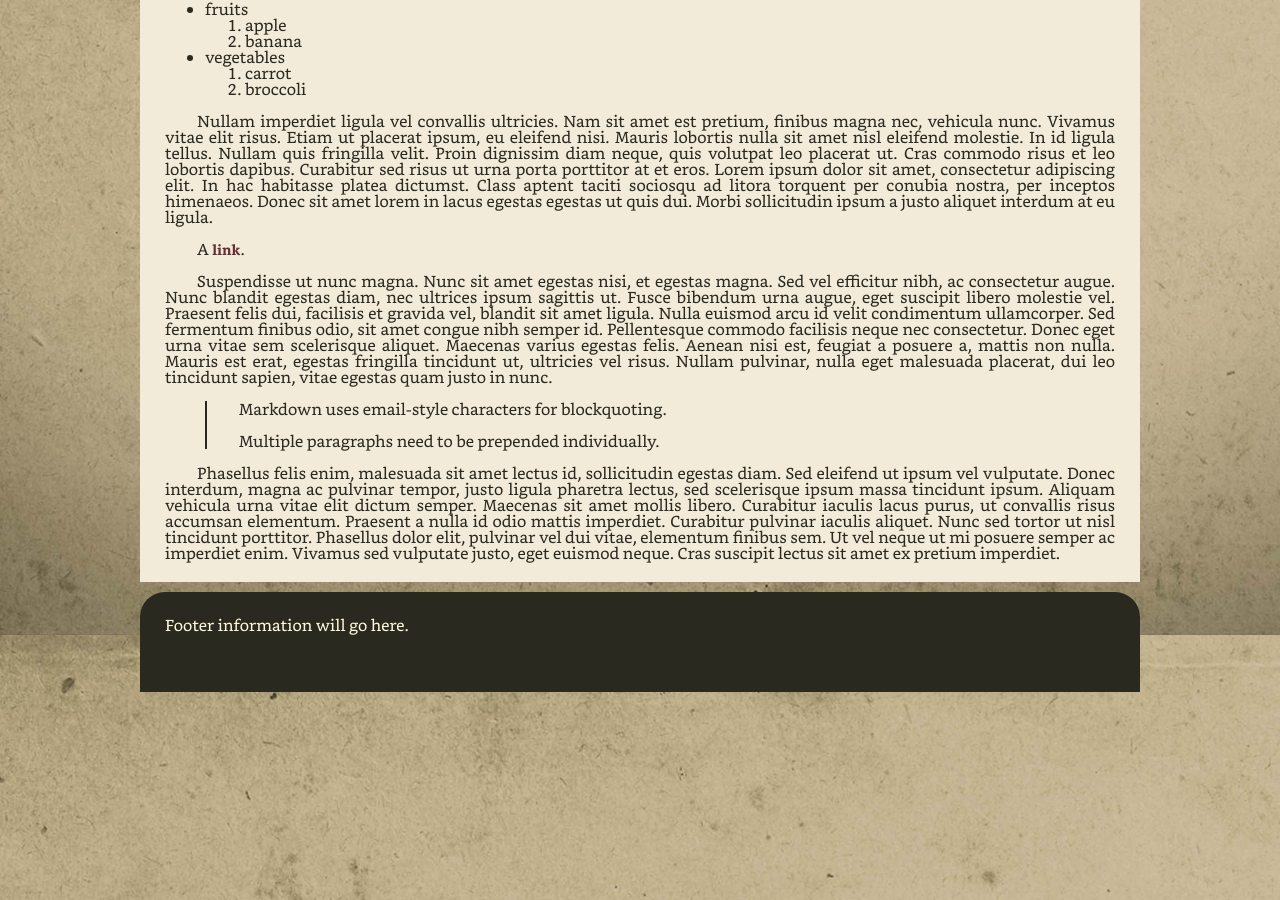
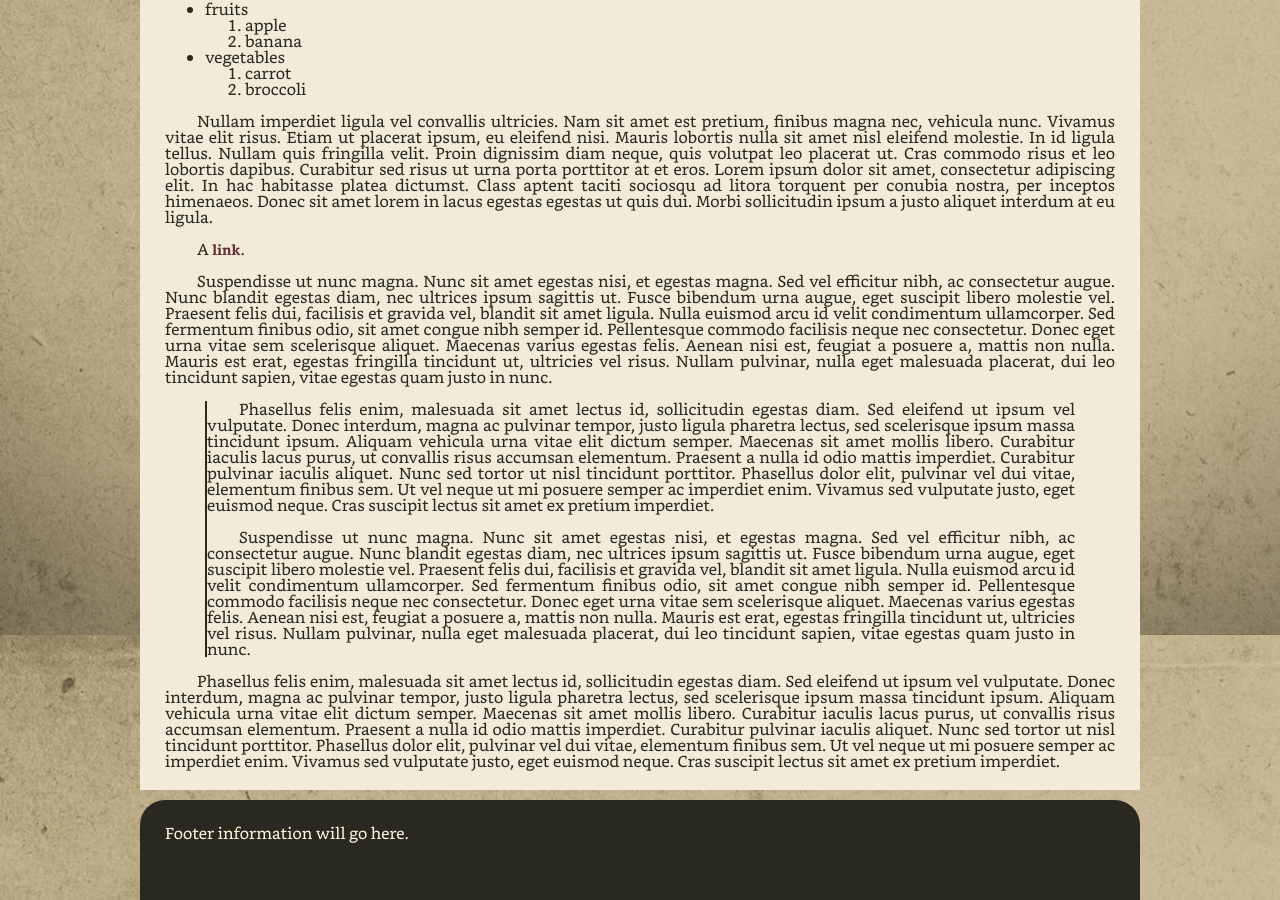
Before and after one commit to EsotericDev/esotericdev.github.io, a Jekyll site: the page built from _news/2022-04-03-news-post-3.md, in a window 1280 px wide and 900 px high, scrolled down 2065 px. Built offline with Jekyll 4.4.1, drawn with Linux system fonts in a browser that asks for light colours.

Commit message:
Update 2022-04-03-news-post-3.md

```diff
--- a/_news/2022-04-03-news-post-3.md
+++ b/_news/2022-04-03-news-post-3.md
@@ -31,9 +31,8 @@ A [link](http://example.com).
 
 Suspendisse ut nunc magna. Nunc sit amet egestas nisi, et egestas magna. Sed vel efficitur nibh, ac consectetur augue. Nunc blandit egestas diam, nec ultrices ipsum sagittis ut. Fusce bibendum urna augue, eget suscipit libero molestie vel. Praesent felis dui, facilisis et gravida vel, blandit sit amet ligula. Nulla euismod arcu id velit condimentum ullamcorper. Sed fermentum finibus odio, sit amet congue nibh semper id. Pellentesque commodo facilisis neque nec consectetur. Donec eget urna vitae sem scelerisque aliquet. Maecenas varius egestas felis. Aenean nisi est, feugiat a posuere a, mattis non nulla. Mauris est erat, egestas fringilla tincidunt ut, ultricies vel risus. Nullam pulvinar, nulla eget malesuada placerat, dui leo tincidunt sapien, vitae egestas quam justo in nunc.
 
-> Markdown uses email-style
-characters for blockquoting.
+> Phasellus felis enim, malesuada sit amet lectus id, sollicitudin egestas diam. Sed eleifend ut ipsum vel vulputate. Donec interdum, magna ac pulvinar tempor, justo ligula pharetra lectus, sed scelerisque ipsum massa tincidunt ipsum. Aliquam vehicula urna vitae elit dictum semper. Maecenas sit amet mollis libero. Curabitur iaculis lacus purus, ut convallis risus accumsan elementum. Praesent a nulla id odio mattis imperdiet. Curabitur pulvinar iaculis aliquet. Nunc sed tortor ut nisl tincidunt porttitor. Phasellus dolor elit, pulvinar vel dui vitae, elementum finibus sem. Ut vel neque ut mi posuere semper ac imperdiet enim. Vivamus sed vulputate justo, eget euismod neque. Cras suscipit lectus sit amet ex pretium imperdiet.
 >
-> Multiple paragraphs need to be prepended individually.
+> Suspendisse ut nunc magna. Nunc sit amet egestas nisi, et egestas magna. Sed vel efficitur nibh, ac consectetur augue. Nunc blandit egestas diam, nec ultrices ipsum sagittis ut. Fusce bibendum urna augue, eget suscipit libero molestie vel. Praesent felis dui, facilisis et gravida vel, blandit sit amet ligula. Nulla euismod arcu id velit condimentum ullamcorper. Sed fermentum finibus odio, sit amet congue nibh semper id. Pellentesque commodo facilisis neque nec consectetur. Donec eget urna vitae sem scelerisque aliquet. Maecenas varius egestas felis. Aenean nisi est, feugiat a posuere a, mattis non nulla. Mauris est erat, egestas fringilla tincidunt ut, ultricies vel risus. Nullam pulvinar, nulla eget malesuada placerat, dui leo tincidunt sapien, vitae egestas quam justo in nunc.
 
 Phasellus felis enim, malesuada sit amet lectus id, sollicitudin egestas diam. Sed eleifend ut ipsum vel vulputate. Donec interdum, magna ac pulvinar tempor, justo ligula pharetra lectus, sed scelerisque ipsum massa tincidunt ipsum. Aliquam vehicula urna vitae elit dictum semper. Maecenas sit amet mollis libero. Curabitur iaculis lacus purus, ut convallis risus accumsan elementum. Praesent a nulla id odio mattis imperdiet. Curabitur pulvinar iaculis aliquet. Nunc sed tortor ut nisl tincidunt porttitor. Phasellus dolor elit, pulvinar vel dui vitae, elementum finibus sem. Ut vel neque ut mi posuere semper ac imperdiet enim. Vivamus sed vulputate justo, eget euismod neque. Cras suscipit lectus sit amet ex pretium imperdiet.
```
